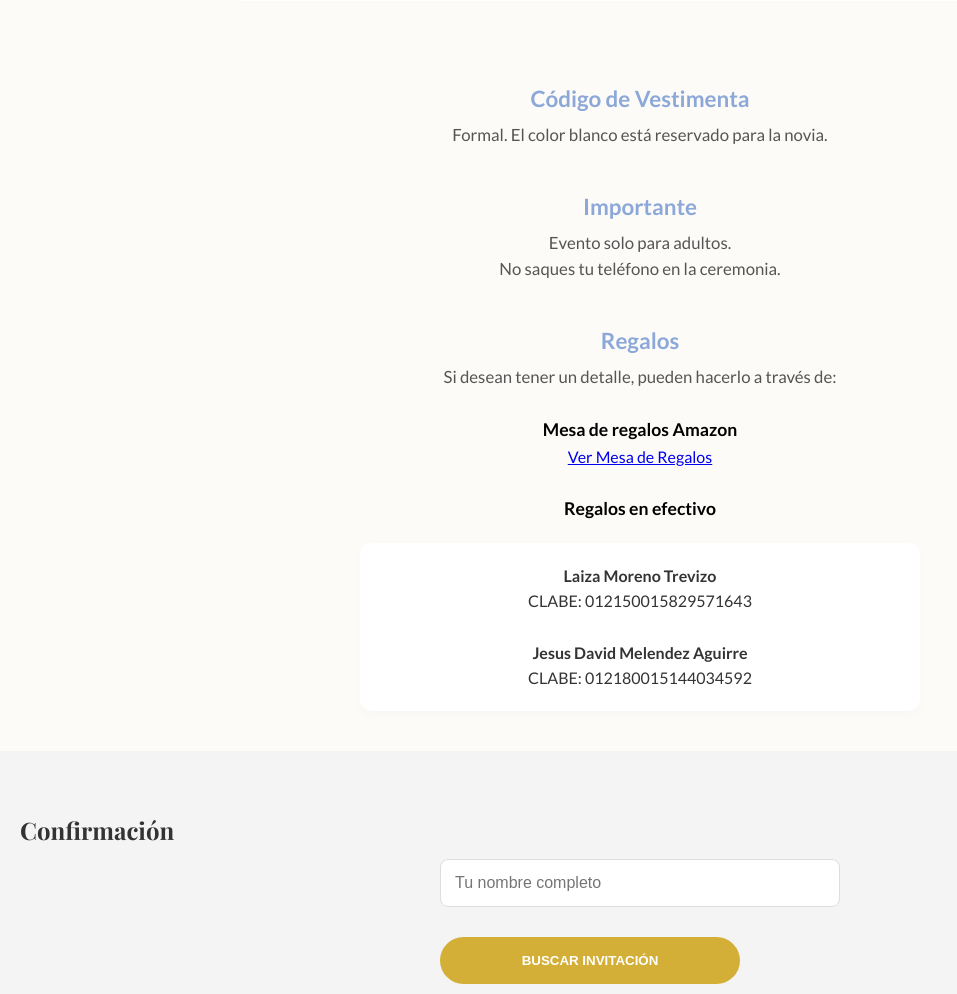
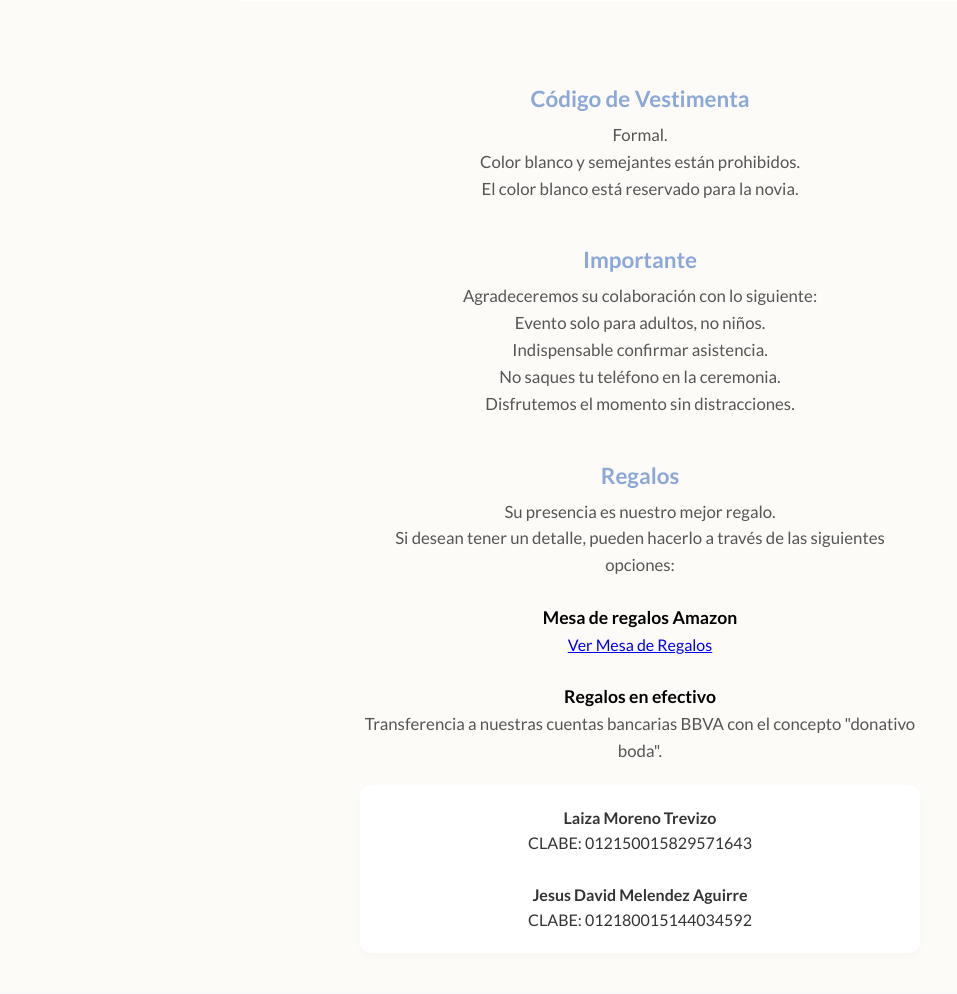
Before and after one commit to laizaydavidboda/invitacion-boda-flask, a Flask app: page / in a window 1280 px wide. Shown: the part 1944-2938 px from the top of the page, without its empty margins (0-957 px from the left). Run offline with Flask 3, Linux system fonts and the light colour scheme; some web fonts are replaced.

Commit message:
Update index.html

```diff
--- a/templates/index.html
+++ b/templates/index.html
@@ -200,21 +200,30 @@
     <!-- SECCIÓN: REGLAS Y REGALOS -->
     <div class="info-section">
         <div class="info-title">Código de Vestimenta</div>
-        <div class="info-text">Formal. El color blanco está reservado para la novia.</div>
+        <div class="info-text">Formal.<br>
+            Color blanco y semejantes están prohibidos.<br>
+            El color blanco está reservado para la novia.</div>
 
         <div class="info-title">Importante</div>
         <div class="info-text">
-            Evento solo para adultos.<br>
-            No saques tu teléfono en la ceremonia.
+            Agradeceremos su colaboración con lo siguiente:<br>
+            Evento solo para adultos, no niños.<br>
+            Indispensable confirmar asistencia.<br>
+            No saques tu teléfono en la ceremonia.<br>
+            Disfrutemos el momento sin distracciones.
         </div>
 
         <div class="info-title">Regalos</div>
-        <div class="info-text">Si desean tener un detalle, pueden hacerlo a través de:</div>
+        <div class="info-text">
+            Su presencia es nuestro mejor regalo.<br>
+            Si desean tener un detalle, pueden hacerlo a través de las siguientes opciones:</div>
 
         <div class="info-subtitle">Mesa de regalos Amazon</div>
         <a href="https://www.amazon.com.mx/wedding/share/bodadavidylaiza" class="amazon-link" target="_blank">Ver Mesa de Regalos</a>
 
         <div class="info-subtitle">Regalos en efectivo</div>
+        <div class="info-text">
+            Transferencia a nuestras cuentas bancarias BBVA con el concepto "donativo boda".</div>
         <div class="bank-details">
             <p><strong>Laiza Moreno Trevizo</strong><br>CLABE: 012150015829571643</p>
             <br>
```
